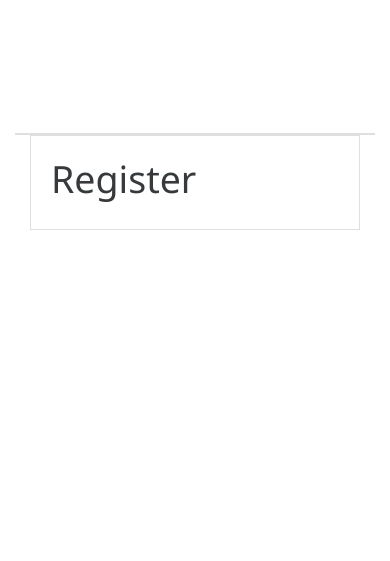
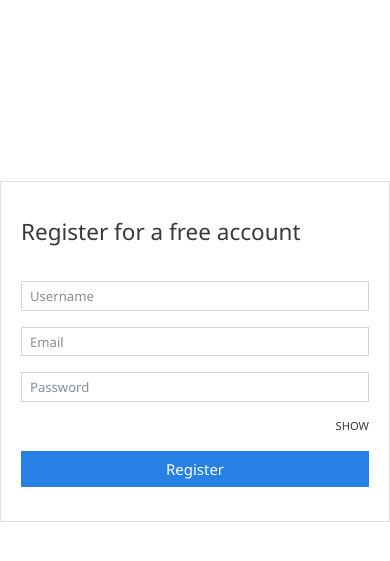
Before and after one commit to RalphilouT/django-income-expense-website, a Django app: page /authentication/register in a window 390 px wide. Shown: the top 561 px of the page. Run offline with Django 5.2, Linux system fonts and the light colour scheme; some libraries are stand-ins or nearby versions.

Commit message:
username validation

```diff
--- a/expenseswebsite/authentication/urls.py
+++ b/expenseswebsite/authentication/urls.py
@@ -1,6 +1,8 @@
-from .views import RegistrationView
+from .views import RegistrationView, UsernameValidationView
 from django.urls import path
+from django.views.decorators.csrf import csrf_exempt
 
 urlpatterns = [
-    path('register', RegistrationView.as_view(), name="register")
+    path('register', RegistrationView.as_view(), name="register"),
+    path('validate-username',  csrf_exempt(UsernameValidationView.as_view()), name='validate-username')
 ]
--- a/expenseswebsite/authentication/views.py
+++ b/expenseswebsite/authentication/views.py
@@ -1,6 +1,23 @@
 from django.shortcuts import render
 from django.views import View
+import json
+from django.http import JsonResponse
+from django.contrib.auth.models import User
+
 # Create your views here.
+class UsernameValidationView(View):
+    def post(self, request):
+        data=json.loads(request.body)
+        username=data['username']
+        # check if username is alphanumeric
+        if not str(username).isalnum():
+            return JsonResponse({'username_error':'username should only contain alphanumeric characters'}, status=400)
+        # check if username is in database
+        if User.objects.filter(username=username).exists():
+            return JsonResponse({'username_error':'username is in use. choose another one'}, status=409)
+        return JsonResponse({'username_valid': True})
+
+
 class RegistrationView(View):
     def get(self, request):
         return render(request, "authentication/register.html")
--- /dev/null
+++ b/expenseswebsite/expenseswebsite/static/js/register.js
@@ -0,0 +1,31 @@
+// get user input from register.html
+const usernameField=document.querySelector('#usernameField');
+const feedbackArea=document.querySelector('.invalid-feedback')
+// once user types something
+usernameField.addEventListener('keyup', (e) => {
+    console.log('77777', 7777777)
+    const usernameVal= e.target.value;
+
+    // usernameField.classList.remove('is-invalid') //bootstrap
+    // feedbackArea.style.display="none"
+    usernameField.classList.remove('is-invalid') //bootstrap
+    feedbackArea.style.display="none"
+    if(usernameVal.length > 0)
+    {
+        fetch('/authentication/validate-username', {
+                body: JSON.stringify({
+                    username: usernameVal
+                }),
+                method: 'POST',
+            }
+        ).then(res => res.json())
+        .then(data =>{
+            // show error in frontend
+            if(data.username_error){
+                usernameField.classList.add('is-invalid') //bootstrap
+                feedbackArea.style.display="block"
+                feedbackArea.innerHTML=`<p> ${data.username_error} </p>`
+            }
+        });
+    }
+})
--- a/expenseswebsite/templates/authentication/register.html
+++ b/expenseswebsite/templates/authentication/register.html
@@ -1,8 +1,41 @@
 {% extends "base_auth.html" %}
+{% load static %}
 {% block content %}
-<div class="card">
-    <div class="card-body">
-        <h1>Register</h1>
+<div class="row">
+    <div class="col-md-4"></div>
+    <div class="col-md-4">
+        <div class="card mt-5">
+
+            <div class="card-body">
+                <div class="card-title py-3">
+                    <h4>
+                        Register for a free account
+                    </h4>
+                </div>
+                <form action="" method="post">
+                    <div class="form-group">
+                        <input type="text" name="username" id="usernameField" class="form-control form-control-sm" placeholder="Username">
+
+                    </div>
+                    <div class="invalid-feedback" style="display:none">
+
+                    </div>
+                    <div class="form-group">
+                        <input type="email" name="email" id="emailField" class="form-control form-control-sm" placeholder="Email">
+                    </div>
+                    <div class="form-group">
+                        <input type="password" name="password" id="passwordField" class="form-control form-control-sm" placeholder="Password">
+                        <small class="float-right py-3">SHOW</small>
+                    </div>
+
+                    <input type="submit" value="Register" class="btn btn-block btn-primary">
+                </form>
+            </div>
+
+        </div>
+
     </div>
+    <div class="col-md-4"></div>
 </div>
+<script src="{% static 'js/register.js' %}"></script>
 {% endblock content %}
--- a/expenseswebsite/templates/base_auth.html
+++ b/expenseswebsite/templates/base_auth.html
@@ -14,23 +14,11 @@
   </head>
   <body>
 
-    <main role="main" class="col-md-12">
-        <div class="card">
+    <main role="main">
 
-        </div>
+      {% block content %}
 
-
-
-      <div class="col-md-3">
-      </div>
-      <div class="col-md-6">
-            {% block content %}
-
-            {% endblock %}
-      </div>
-      <div class="col-md-3">
-
-      </div>
+      {% endblock %}
 
 
 
```
Also changed, not shown: expenseswebsite/expenseswebsite/settings.py (line endings or trailing spaces).
